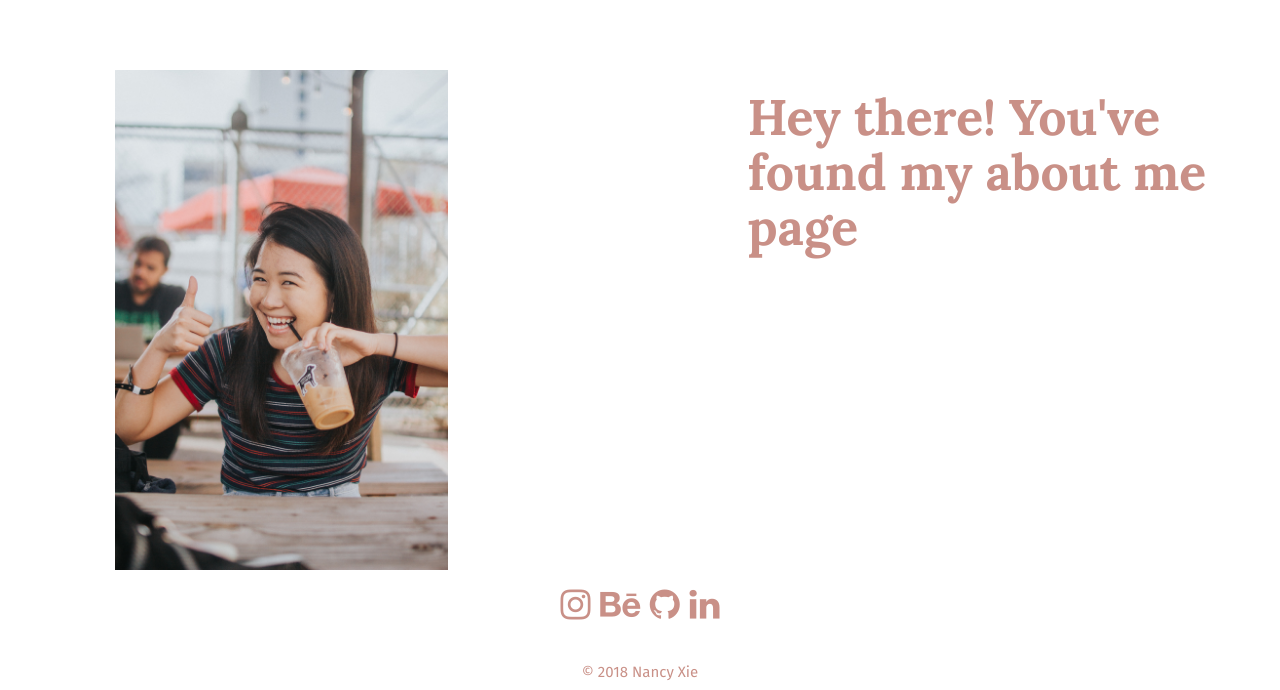
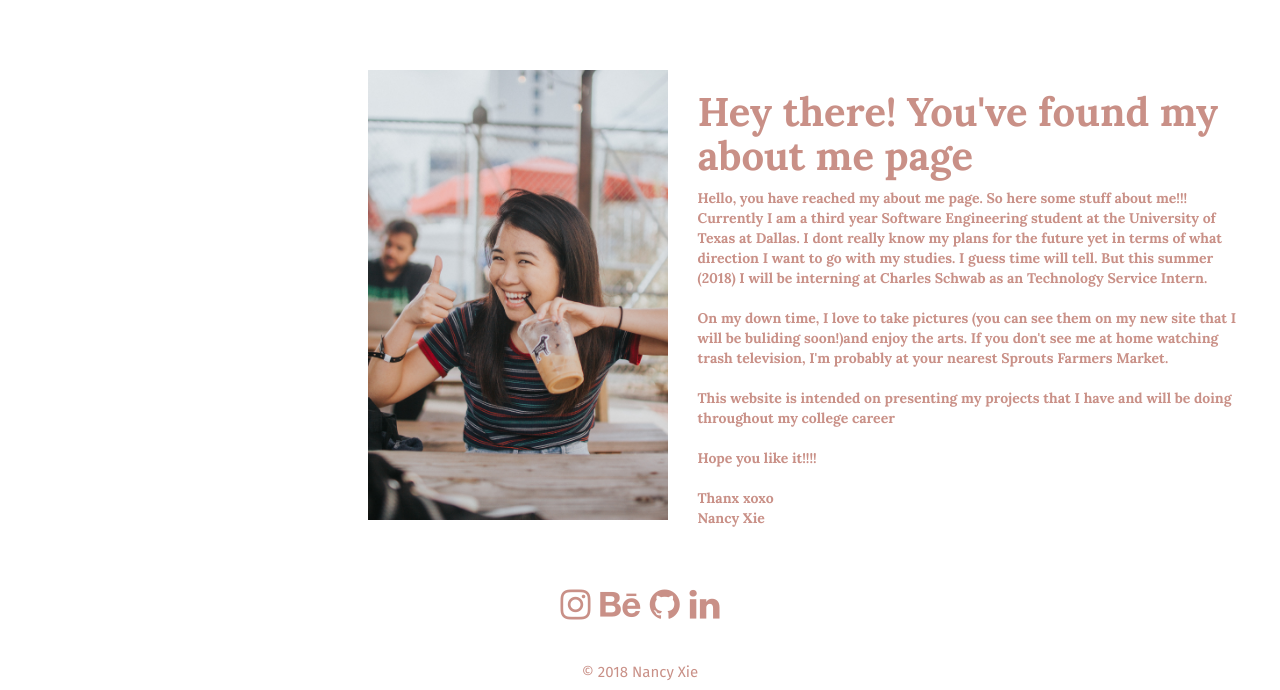
Before and after one commit to nancyxie97/nancyxie97.github.io, a PHP site: page /html/aboutme.html in a window 1280 px wide. Shown: the part 147-837 px from the top of the page. Run offline with PHP 8.4, Linux system fonts and the light colour scheme; some libraries are stand-ins or nearby versions.

Commit message:
added stuff

```diff
--- a/css/theme2.css
+++ b/css/theme2.css
@@ -36,11 +36,14 @@ ul{
 }
 .container img{
     max-height: 500px;
+    max-width: 300px;
+    overflow: hidden;
 
 }
+
+
 h1{
-    padding-left: 50px;
-    font-size:50px;
+    font-size:40px;
 }
 a{
     color: #c99087;
@@ -118,6 +121,7 @@ a:active{
     }
     .container img{
         max-height: 300px;
+        max-width: 200px;
     }
     h7{
         padding-top: 0px;
--- a/html/aboutme.html
+++ b/html/aboutme.html
@@ -28,17 +28,29 @@
 
         </nav>
         <div class="container">
-          <div class="col-md-6">
-           <img src="../jpg/me2.jpg" alt="">
+          <div class="col-md-6 col-sm-6">
+           <img src="../jpg/me2.jpg" alt="" align="right">
            </div>
-           <div class="col-md-6">
+           <div class="col-md-6 col-sm-6">
             <h1>
                 Hey there! You've found my about me page
             </h1>
+            <p>
+                Hello, you have reached my about me page. So here some stuff about me!!!
+Currently I am a third year Software Engineering student at the University of Texas at Dallas. I dont really know my plans for the future yet in terms of what direction I want to go with my studies. I guess time will tell. But this summer (2018) I will be interning at Charles Schwab as an Technology Service Intern.
+                <br><br>
+                On my down time, I love to take pictures (you can see them on my new site that I will be buliding soon!)and enjoy the arts. If you don't see me at home watching trash television, I'm probably at your nearest Sprouts Farmers Market.
+                <br><br>
+                This website is intended on presenting my projects that I have and will be doing throughout my college career
+                <br><br>
+                Hope you like it!!!!
+                <br><br>
+                Thanx xoxo
+                <br>
+                Nancy Xie
+            </p>
             </div>
-            <p>
 
-            </p>
         </div>
         <!------------FOOTER---------------------->
         <footer>
```
